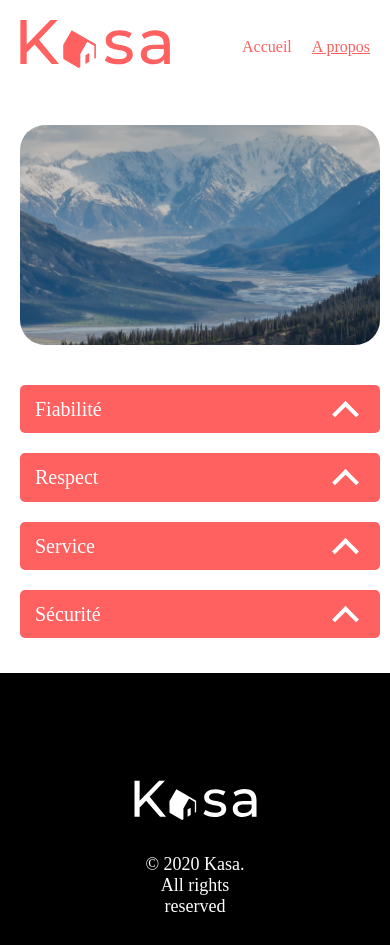
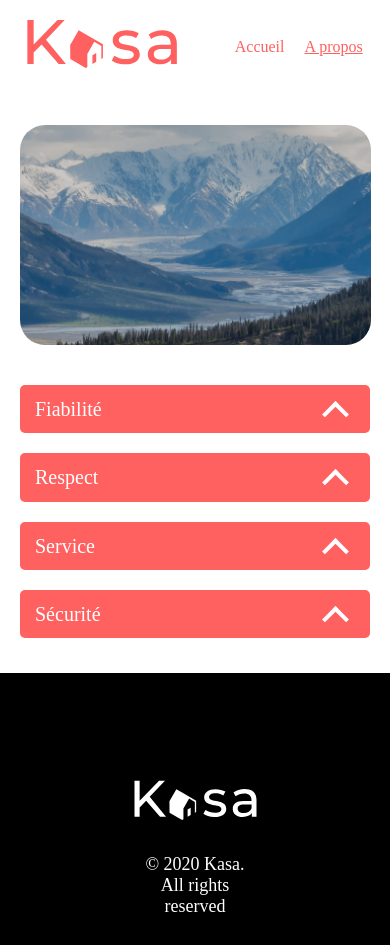
Before and after one commit to EtienneTrzpit/kasa, a React (Create React App) app: page /about in a window 390 px wide. Built offline with nearby package versions, Linux system fonts and the light colour scheme.

Commit message:
width smartphone

```diff
--- a/src/assets/style/accordion.scss
+++ b/src/assets/style/accordion.scss
@@ -84,8 +84,8 @@
 
 @media (max-width: 768px) {
   .main-about .accordions {
-    margin-left: 0px;
-    margin-right: -10px;
+    margin-left: 0vw;
+    margin-right: 0vw;
     margin-top: 0px;
   }
   .accordion {
--- a/src/assets/style/app.scss
+++ b/src/assets/style/app.scss
@@ -5,4 +5,9 @@ a {
 
 body {
   font-family: Montserrat;
+  overflow-x: hidden;
 }
+
+html {
+  overflow-x: hidden;
+}
--- a/src/assets/style/banner.scss
+++ b/src/assets/style/banner.scss
@@ -22,14 +22,14 @@
 
 @media (max-width: 768px) {
   .banner {
-    margin-left: 20px;
-    margin-right: 10px;
+    margin-left: 5vw;
+    margin-right: 5vw;
     padding-left: 20px;
     padding-right: 80px;
     font-size: 2em;
     &__2 {
-      margin-left: 20px;
-      margin-right: 10px;
+      margin-left: 5vw;
+      margin-right: 5vw;
     }
     &__location {
       margin-left: 20px;
--- a/src/assets/style/card.scss
+++ b/src/assets/style/card.scss
@@ -40,10 +40,8 @@
 
 @media (max-width: 768px) {
   .articles {
-    /*padding-left: 0;
-    padding-right: 0;*/
     margin-left: 0;
-    margin-right: -3vw;
+    margin-right: 0;
     background-color: #ffffff;
     margin-top: 0;
     grid-template-columns: repeat(1, 1fr);
--- a/src/assets/style/header.scss
+++ b/src/assets/style/header.scss
@@ -39,8 +39,8 @@
 
 @media (max-width: 768px) {
   .header {
-    margin-left: 20px;
-    margin-right: 20px;
+    margin-left: 7vw;
+    margin-right: 7vw;
     margin-top: 20px;
     &__logo img {
       width: 150px;
```
